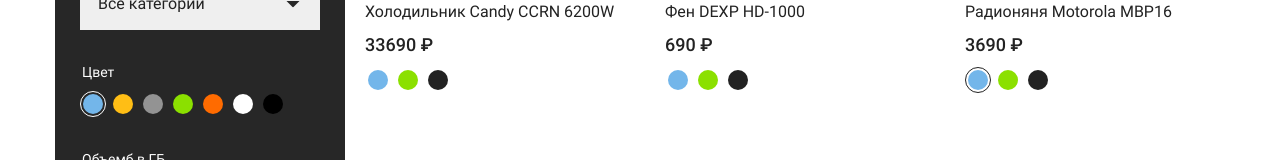
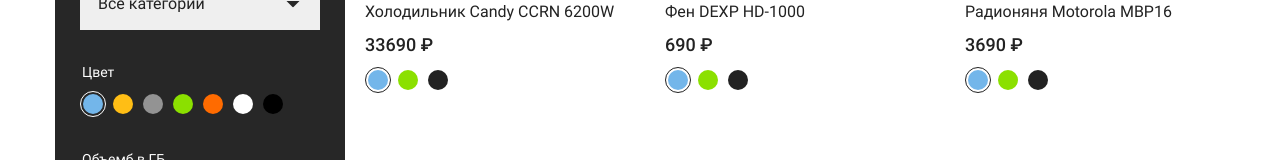
Before and after one commit to ArturVoldaev/vue, a Vue app: page / in a window 1280 px wide. Shown: the part 594-754 px from the top of the page. Built offline with nearby package versions, Linux system fonts and the light colour scheme.

Commit message:
сделал 4.4

```diff
--- a/src/components/ProductItem.vue
+++ b/src/components/ProductItem.vue
@@ -17,21 +17,21 @@
     <ul class="colors colors--black">
       <li class="colors__item">
         <label class="colors__label">
-          <input class="colors__radio sr-only" type="radio" name="color-1" value="#73B6EA" checked="">
+          <input class="colors__radio sr-only" type="radio" value="#73B6EA"  v-model="color">
           <span class="colors__value" style="background-color: #73B6EA;">
           </span>
         </label>
       </li>
       <li class="colors__item">
         <label class="colors__label">
-          <input class="colors__radio sr-only" type="radio" name="color-1" value="#8BE000">
+          <input class="colors__radio sr-only" type="radio"  value="#8BE000" v-model="color">
           <span class="colors__value" style="background-color: #8BE000;">
           </span>
         </label>
       </li>
       <li class="colors__item">
         <label class="colors__label">
-          <input class="colors__radio sr-only" type="radio" name="color-1" value="#222">
+          <input class="colors__radio sr-only" type="radio"  value="#222" v-model="color">
           <span class="colors__value" style="background-color: #222;">
           </span>
         </label>
@@ -42,6 +42,11 @@
 
 <script>
 export default {
-  props: ['image', 'title', 'price']
+  props: ['image', 'title', 'price'],
+  data() {
+    return {
+      color: '#73B6EA'
+    }
+  },
 }
 </script>
--- a/src/components/ProductList.vue
+++ b/src/components/ProductList.vue
@@ -1,6 +1,6 @@
 <template>
   <ul class="catalog__list">
-    <li class="catalog__item" v-for="(product, index) in products" :key="index">
+    <li class="catalog__item" v-for="product in products" :key="product.id">
       <ProductItem
         :image="product.image"
         :title="product.title"
--- a/src/data/products.js
+++ b/src/data/products.js
@@ -1,77 +1,87 @@
 export default [
   {
-    title: 'Холодильник Candy CCRN 6200W',
+    id: 1,
+    title: "Холодильник Candy CCRN 6200W",
     price: 33690,
-    image: 'img/ice.webp'
+    image: "img/ice.webp",
   },
   {
-    title: 'Фен DEXP HD-1000',
+    id: 2,
+    title: "Фен DEXP HD-1000",
     price: 690,
-    image: 'img/heirdryDexp.webp'
+    image: "img/heirdryDexp.webp",
   },
   {
-    title: 'Радионяня Motorola MBP16',
+    id: 3,
+    title: "Радионяня Motorola MBP16",
     price: 3690,
-    image: 'img/radio.jpg'
+    image: "img/radio.jpg",
   },
   {
-    title: 'Ультразвуковая зубная щётка Playbrush Smart Sonic',
+    id: 4,
+    title: "Ультразвуковая зубная щётка Playbrush Smart Sonic",
     price: 5690,
-    image: 'img/toothbrush.jpg'
+    image: "img/toothbrush.jpg",
   },
   {
-    title: 'Смартфон Xiaomi Mi Mix 3 6/128GB',
+    id: 5,
+    title: "Смартфон Xiaomi Mi Mix 3 6/128GB",
     price: 21690,
-    image: 'img/phone.jpg'
+    image: "img/phone.jpg",
   },
   {
-    title: 'Электроскейт Razor Cruiser',
+    id: 6,
+    title: "Электроскейт Razor Cruiser",
     price: 24690,
-    image: 'img/board.jpg'
+    image: "img/board.jpg",
   },
   {
-    title: 'Смартфон Xiaomi Mi A3 4/64GB Android One',
+    id: 7,
+    title: "Смартфон Xiaomi Mi A3 4/64GB Android One",
     price: 14690,
-    image: 'img/phone-2.jpg'
+    image: "img/phone-2.jpg",
   },
   {
-    title: 'Смартфон Xiaomi Redmi 6/128GB',
+    id: 8,
+    title: "Смартфон Xiaomi Redmi 6/128GB",
     price: 8690,
-    image: 'img/phone-3.jpg'
+    image: "img/phone-3.jpg",
   },
   {
-    title: 'Электрический дрифт-карт Razor Crazy Cart',
+    id: 9,
+    title: "Электрический дрифт-карт Razor Crazy Cart",
     price: 39690,
-    image: 'img/bicycle.jpg'
+    image: "img/bicycle.jpg",
   },
   {
-    title: 'Гироскутер Razor Hovertrax 2.0',
+    id: 10,
+    title: "Гироскутер Razor Hovertrax 2.0",
     price: 34690,
-    image: 'img/wheels.jpg'
+    image: "img/wheels.jpg",
   },
   {
-    title: 'Детский трюковой самокат Razor Grom',
+    id: 11,
+    title: "Детский трюковой самокат Razor Grom",
     price: 4690,
-    image: 'img/scooter.jpg'
+    image: "img/scooter.jpg",
   },
   {
-    title: 'Роллерсёрф Razor RipStik Air Pro',
+    id: 12,
+    title: "Роллерсёрф Razor RipStik Air Pro",
     price: 6690,
-    image: 'img/ripstik.jpg'
+    image: "img/ripstik.jpg",
   },
   {
-    title: 'Наушники AirPods с беспроводным зарядным футляром',
+    id: 13,
+    title: "Наушники AirPods с беспроводным зарядным футляром",
     price: 16690,
-    image: 'img/airpods.jpg'
+    image: "img/airpods.jpg",
   },
+  { id: 14, title: "Наушники Sony", price: 30690, image: "img/headphones.jpg" },
   {
-    title: 'Наушники Sony',
-    price: 30690,
-    image: 'img/headphones.jpg'
+    id: 15,
+    title: "Радионяня Motorola MBP16",
+    price: 3690,
+    image: "img/radio.jpg",
   },
-  {
-    title: 'Радионяня Motorola MBP16',
-    price: 3690,
-    image: 'img/radio.jpg'
-  },
-]
+];
```
